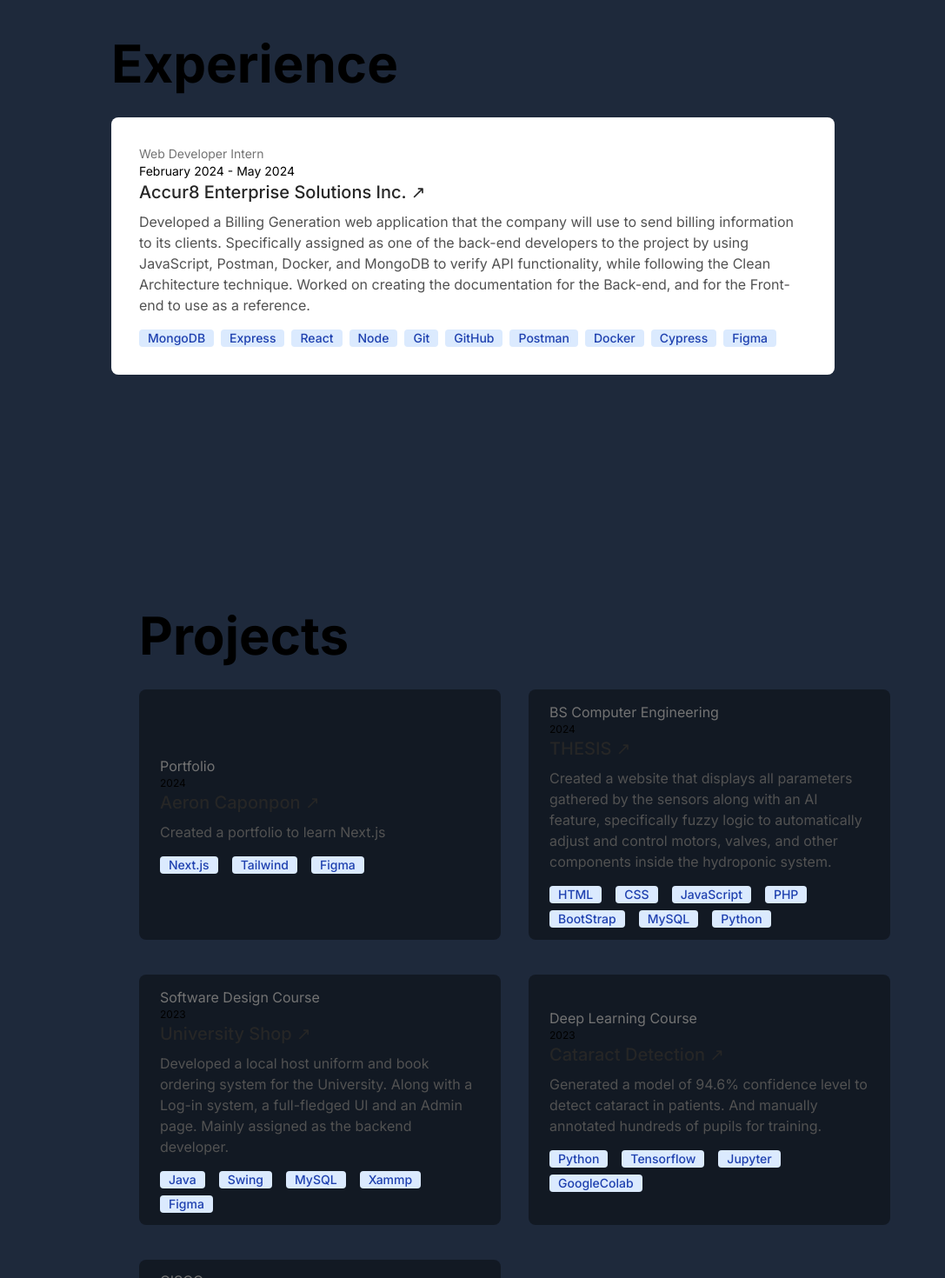
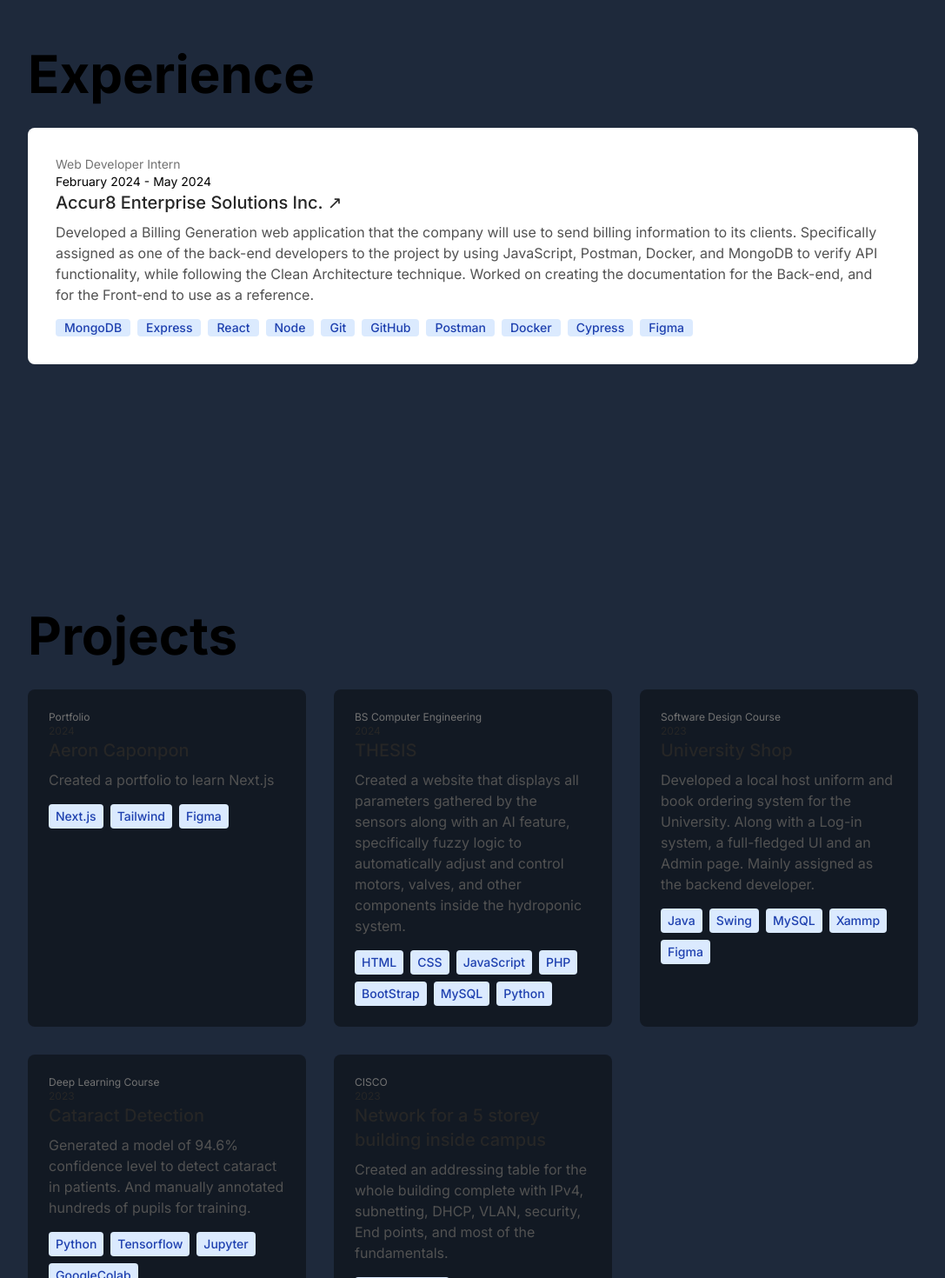
Before and after one commit to aeron-cap/aeron.github.io, a Next.js app: page / in a window 1280 px wide. Shown: the part 480-1950 px from the top of the page at 87% size, without its empty margins (97-1184 px from the left). Built offline with nearby package versions, Linux system fonts and the light colour scheme.

Commit message:
modified experience to align with projects and make it responsive the projects, edited the footer also to be more responsive

```diff
--- a/app/components/ExperienceCards.tsx
+++ b/app/components/ExperienceCards.tsx
@@ -27,7 +27,7 @@ const experienceData = [
 
 const ExperienceCards = () => {
   return (
-    <div className="max-w-screen-lg mx-auto px-4">
+    <div className="max-w-screen-lg mx-auto">
       {experienceData.map((x) => (
         <div className="pb-8" key={x.id}>
           <div className="flex flex-col rounded-lg h-auto bg-white dark:bg-black/40 backdrop-blur-2xl transition ease-in-out delay-150 bg-black/40 hover:-translate-y-1 hover:scale-105 hover:shadow-2xl duration-200">
--- a/app/components/ProjectCards.tsx
+++ b/app/components/ProjectCards.tsx
@@ -59,40 +59,41 @@ const projectData = [
 ];
 
 const ProjectCards = () => {
-  return projectData.map((x) => {
   return (
-      <div className="pb-2" key={x.id}>
-        <div className="flex flex-col justify-center rounded-lg h-72 w-full transition ease-in-out delay-150 bg-black/40 hover:-translate-y-1 hover:scale-105 hover:shadow-2xl duration-200">
-          <div className="flex flex-col p-6 justify-center h-full">
-            <a className="text-m text-neutral-500 dark:text-neutral-300">
+    <>
+      {projectData.map((x) => (
+        <div
+          className="flex flex-col bg-black/40 hover:-translate-y-1 hover:scale-105 hover:shadow-2xl transition-transform duration-300 rounded-lg p-4 sm:p-6 text-neutral-800 dark:text-neutral-50"
+          key={x.id}
+        >
+          <a className="text-xs text-neutral-500 dark:text-neutral-300">
             {x.type}
           </a>
           <a className="text-xs">{x.date}</a>
           <a
-              className="after:content-['_↗'] mb-2 text-xl font-medium text-neutral-800 dark:text-neutral-50"
+            className="text-lg sm:text-xl font-medium mb-2"
             href={x.link}
             target={x.target}
           >
             {x.title}
           </a>
-            <article className="mb-4 text-neutral-600 dark:text-neutral-200">
+          <article className="mb-4 text-neutral-600 dark:text-neutral-200 text-sm sm:text-base">
             {x.description}
           </article>
           <div className="flex flex-wrap gap-2">
             {x.tags.map((tag, index) => (
               <span
                 key={index}
-                  className="bg-blue-100 text-blue-800 text-sm font-medium me-2 px-2.5 rounded dark:bg-blue-900 dark:text-blue-300"
+                className="bg-blue-100 text-blue-800 text-xs sm:text-sm font-medium px-2 py-1 rounded dark:bg-blue-900 dark:text-blue-300"
               >
                 {tag}
               </span>
             ))}
           </div>
         </div>
-        </div>
-      </div>
+      ))}
+    </>
   );
-  });
 };
 
 export default ProjectCards;
--- a/app/experience/page.tsx
+++ b/app/experience/page.tsx
@@ -5,11 +5,11 @@ import ExperienceCards from "../components/ExperienceCards";
 const Experience = () => {
   return (
     <main
-      id="experience"
+      id="projects"
       className="flex flex-col justify-center items-center h-screen w-screen"
     >
-      <div className="pt-8 w-full max-w-screen-lg px-6 sm:px-20 text-center sm:text-left">
-        <p className="text-5xl px-4 font-bold sm:text-6xl mb-8">Experience</p>
+      <div className="pt-8 w-full max-w-screen-lg text-center sm:text-left">
+        <p className="text-5xl font-bold sm:text-6xl mb-8">Experience</p>
         <ExperienceCards />
       </div>
     </main>
--- a/app/footer/page.tsx
+++ b/app/footer/page.tsx
@@ -3,8 +3,8 @@ import React from "react";
 
 const Footer = () => {
   return (
-    <div className="flex w-screen justify-end pr-32 pb-4 pt-40">
-      <p className="text-xs opacity-60 hover:opacity-100">
+    <div className="flex flex-col items-center md:items-end w-screen px-4 md:px-32 pb-4 pt-40">
+      <p className="text-xs opacity-60 hover:opacity-100 text-center md:text-right">
         Designed in Figma, programmed using VSCode with Next.js and Tailwind.
       </p>
     </div>
--- a/app/projects/page.tsx
+++ b/app/projects/page.tsx
@@ -4,12 +4,17 @@ import ProjectCards from "../components/ProjectCards";
 
 const Projects = () => {
   return (
-    <main id="projects" className="flex flex-col h-auto w-screen px-40">
-      <div className="pt-16 pl-24">
-        <p className="text-6xl text-left font-bold">Projects</p>
-      </div>
-      <div className="grid grid-cols-2 gap-8 pt-8 pl-24">
-        <ProjectCards />
+    <main
+      id="projects"
+      className="flex flex-col items-center w-screen px-6 sm:px-12 pt-16 pb-16"
+    >
+      <div className="max-w-screen-lg mx-auto">
+        <p className="text-4xl sm:text-5xl lg:text-6xl font-bold mb-8 text-center sm:text-left">
+          Projects
+        </p>
+        <div className="grid grid-cols-1 sm:grid-cols-2 lg:grid-cols-3 gap-8">
+          <ProjectCards />
+        </div>
       </div>
     </main>
   );
```
Lines whose indentation alone changed are shown as unchanged.
